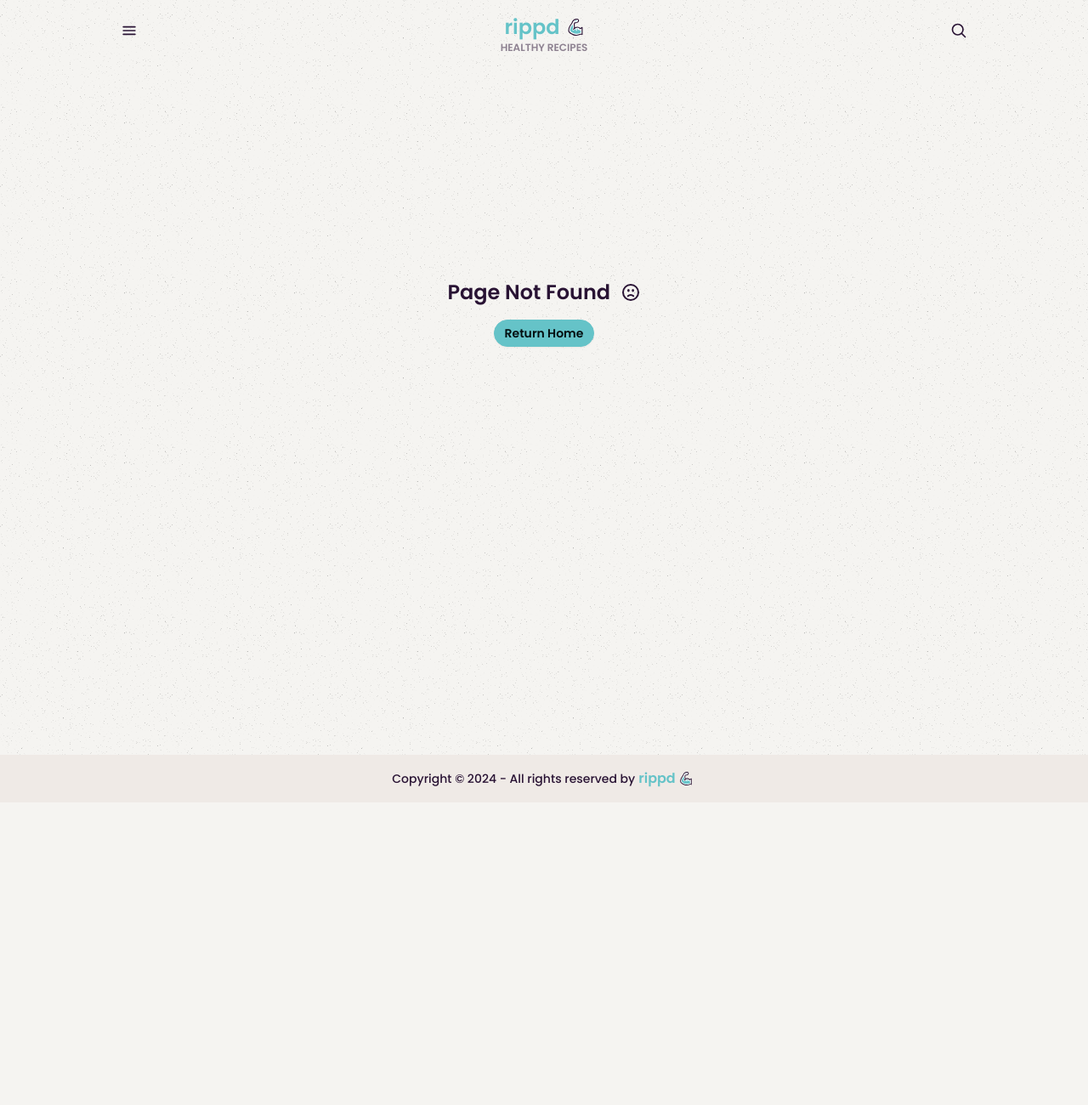
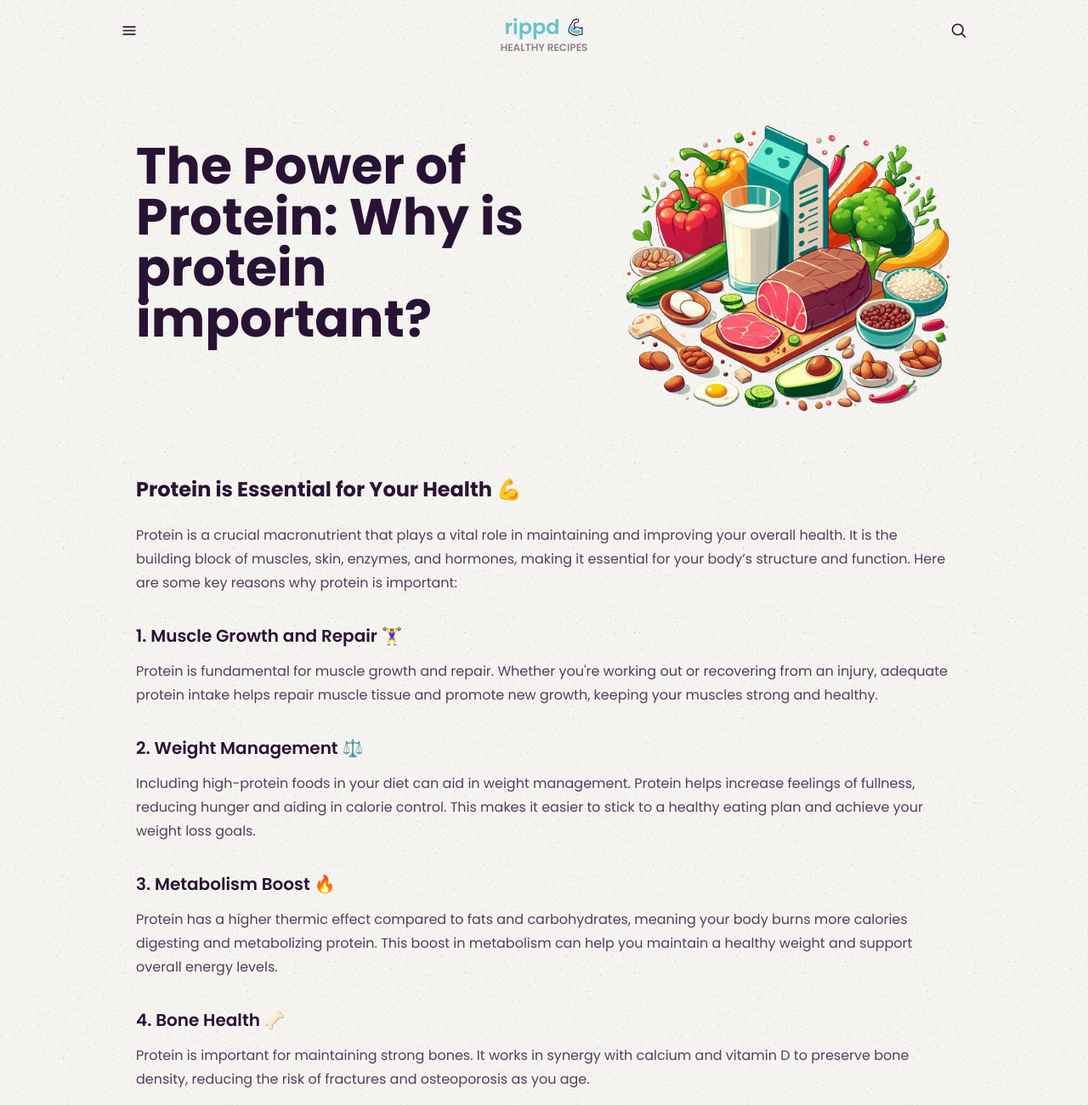
Before and after one commit to VladHutupasu/rippd, a Next.js app: page /blog/why-is-protein-important in a window 1280 px wide. Before the commit this address had no page. Shown: the top 1300 px of the page at 85% size. Before the commit the page ends 944 px from the top, so only its background shows below. Built offline with nearby package versions, Linux system fonts and the light colour scheme.

Commit message:
feat: first blog post

```diff
--- a/package.json
+++ b/package.json
@@ -18,6 +18,7 @@
   },
   "devDependencies": {
     "@heroicons/react": "^2.1.3",
+    "@tailwindcss/typography": "^0.5.13",
     "@types/node": "^20",
     "@types/react": "^18",
     "@types/react-dom": "^18",
--- /dev/null
+++ b/src/app/blog/why-is-protein-important/page.tsx
@@ -0,0 +1,91 @@
+import Image from 'next/image';
+import BlogImage from '../../../../public/images/blog/why-is-protein-important.png';
+
+export default function WhyIsProteinImportant() {
+  return (
+    <div className="flex flex-col">
+      <article className="prose max-w-full">
+        <div className="flex flex-col lg:flex-row items-center">
+          <h1 className="text-3xl lg:text-5xl xl:text-6xl font-bold">
+            The Power of Protein: Why is protein important?
+          </h1>
+          <Image
+            src={BlogImage}
+            className="rounded-md w-[250px] h-[250px] m-0 lg:hidden"
+            alt="Recipe description"
+            width={250}
+            height={250}
+          />
+
+          <Image
+            src={BlogImage}
+            className="rounded-md w-[400px] h-[400px] hidden m-0 lg:block"
+            alt="Recipe description"
+            width={400}
+            height={400}
+          />
+        </div>
+        <div>
+          <h2>Protein is Essential for Your Health 💪</h2>
+          <p>
+            Protein is a crucial macronutrient that plays a vital role in maintaining and improving your overall health.
+            It is the building block of muscles, skin, enzymes, and hormones, making it essential for your body’s
+            structure and function. Here are some key reasons why protein is important:
+          </p>
+
+          <h3>1. Muscle Growth and Repair 🏋️‍♀️</h3>
+          <p>
+            Protein is fundamental for muscle growth and repair. Whether you&apos;re working out or recovering from an
+            injury, adequate protein intake helps repair muscle tissue and promote new growth, keeping your muscles
+            strong and healthy.
+          </p>
+
+          <h3>2. Weight Management ⚖️</h3>
+          <p>
+            Including high-protein foods in your diet can aid in weight management. Protein helps increase feelings of
+            fullness, reducing hunger and aiding in calorie control. This makes it easier to stick to a healthy eating
+            plan and achieve your weight loss goals.
+          </p>
+
+          <h3>3. Metabolism Boost 🔥</h3>
+          <p>
+            Protein has a higher thermic effect compared to fats and carbohydrates, meaning your body burns more
+            calories digesting and metabolizing protein. This boost in metabolism can help you maintain a healthy weight
+            and support overall energy levels.
+          </p>
+
+          <h3>4. Bone Health 🦴</h3>
+          <p>
+            Protein is important for maintaining strong bones. It works in synergy with calcium and vitamin D to
+            preserve bone density, reducing the risk of fractures and osteoporosis as you age.
+          </p>
+
+          <h3>5. Immune Function 🛡️</h3>
+          <p>
+            Proteins play a key role in supporting your immune system. Antibodies and immune cells rely on protein to
+            function effectively, helping your body fight off infections and illnesses.
+          </p>
+
+          <p>
+            Incorporating high-protein recipes into your diet is a delicious and effective way to ensure you&apos;re
+            getting enough of this essential nutrient. Explore our collection of healthy, high-protein recipes to fuel
+            your body and support your health goals!
+          </p>
+
+          <ul>
+            <li>Muscle Growth and Repair</li>
+            <li>Weight Management</li>
+            <li>Metabolism Boost</li>
+            <li>Bone Health</li>
+            <li>Immune Function</li>
+          </ul>
+
+          <p>Here&apos;s a quick code snippet to calculate your daily protein needs:</p>
+          <pre>
+            <code>function calculateProtein(weight)</code>
+          </pre>
+        </div>
+      </article>
+    </div>
+  );
+}
--- a/src/app/recipe/[id]/page.tsx
+++ b/src/app/recipe/[id]/page.tsx
@@ -11,11 +11,14 @@ import { formatQuantity } from '@shared/components/shared/models/QuantityUnitTra
 import db from '@shared/lib/prisma';
 import Image from 'next/image';
 import Link from 'next/link';
+import { redirect } from 'next/navigation';
 
 export default async function RecipeDetails({ params }: { params: { id: string } }) {
   const recipeId = params.id;
+  let recipe;
 
-  const recipe = await db.recipe.findUnique({
+  try {
+    recipe = await db.recipe.findUnique({
       where: {
         id: recipeId,
       },
@@ -32,14 +35,13 @@ export default async function RecipeDetails({ params }: { params: { id: string }
         },
       },
     });
+  } catch (error: unknown) {
+    console.error('Unable to fetch recipe', error);
+  }
 
   //TODO: re-route to not found page
   if (!recipe) {
-    return (
-      <div className="flex flex-col flex-grow items-center justify-center h-screen -mt-28 sm:-mt-36 text-3xl">
-        Recipe not found
-      </div>
-    );
+    redirect('/not-found');
   }
 
   recipe.imageSrc = require(`../../../../public/recipes/${recipe.imageSrc}`).default;
--- a/src/components/shared/Hero.tsx
+++ b/src/components/shared/Hero.tsx
@@ -24,7 +24,7 @@ export default function Hero({ recipe }: { recipe: Recipe }) {
         />
 
         <div className="h-full">
-          <h1 className="text-4xl lg:text-5xl xl:text-6xl font-bold">Protein packed healthy recipes</h1>
+          <h1 className="text-3xl lg:text-5xl xl:text-6xl font-bold">Protein packed healthy recipes</h1>
           <p className="py-4 md:py-6">
             Discover delicious, high-protein meals that support your healthy lifestyle. Perfect for fueling your day and
             achieving your fitness goals.
--- a/src/components/shared/SubHero.tsx
+++ b/src/components/shared/SubHero.tsx
@@ -22,7 +22,7 @@ export default function SubHero() {
         />
 
         <div className="h-full">
-          <h1 className="text-4xl lg:text-5xl xl:text-6xl font-bold">Eat healthy, stay strong</h1>
+          <h1 className="text-3xl lg:text-5xl xl:text-6xl font-bold">Eat healthy, stay strong</h1>
           <p className="py-4 md:py-6">
             We strive to provide high-protein meals designed to keep your body healthy and energized. Perfect for
             maintaining a strong, active lifestyle.
--- a/tailwind.config.ts
+++ b/tailwind.config.ts
@@ -6,7 +6,7 @@ const config: Config = {
     './src/components/**/*.{js,ts,jsx,tsx,mdx}',
     './src/app/**/*.{js,ts,jsx,tsx,mdx}',
   ],
-  plugins: [require('daisyui')],
+  plugins: [require('@tailwindcss/typography'), require('daisyui')],
   daisyui: {
     themes: [
       {
```
Also changed, not shown: public/images/blog/why-is-protein-important.png (added), 1 other file (tests, documents, lock files or other folders). Lines whose indentation alone changed are shown as unchanged.
